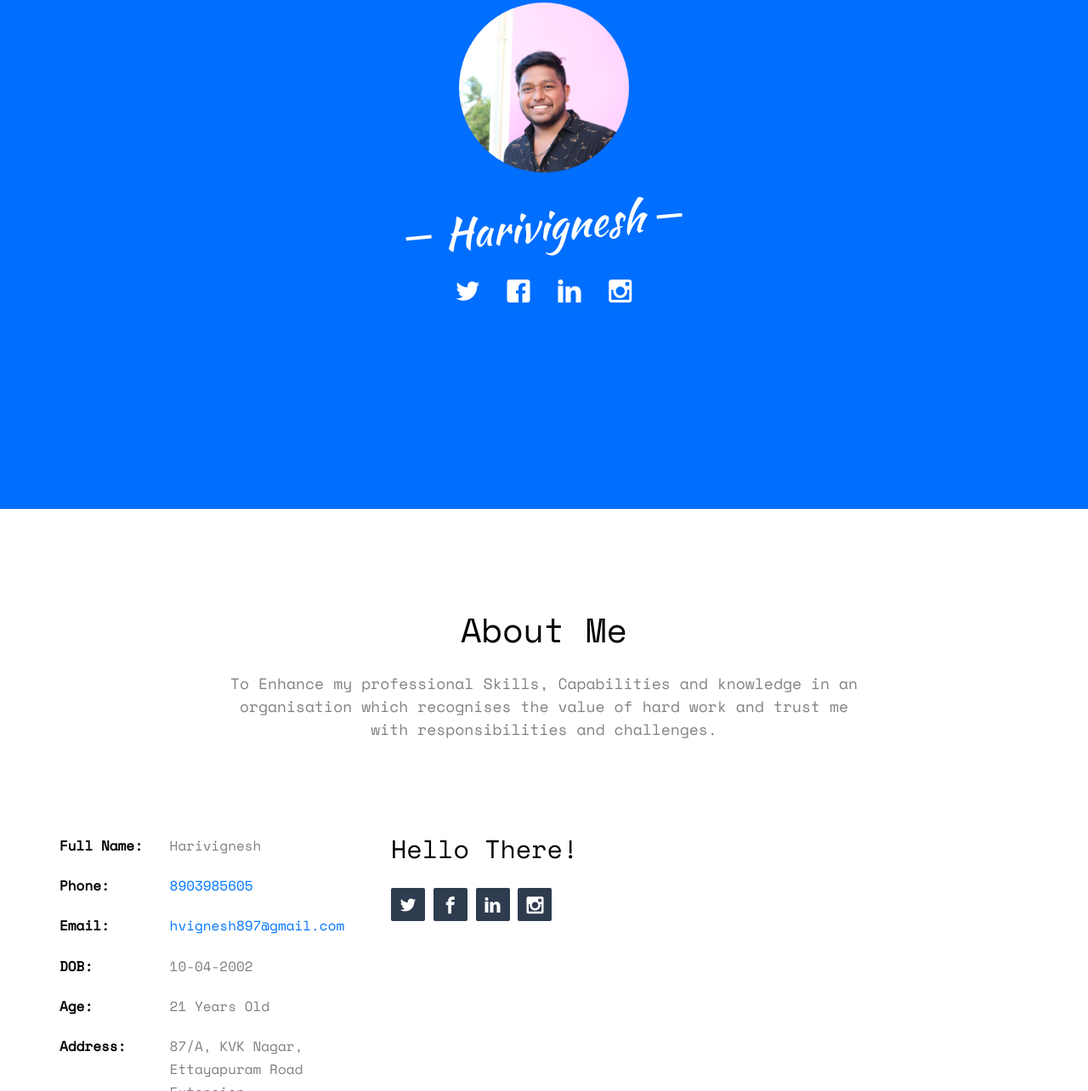
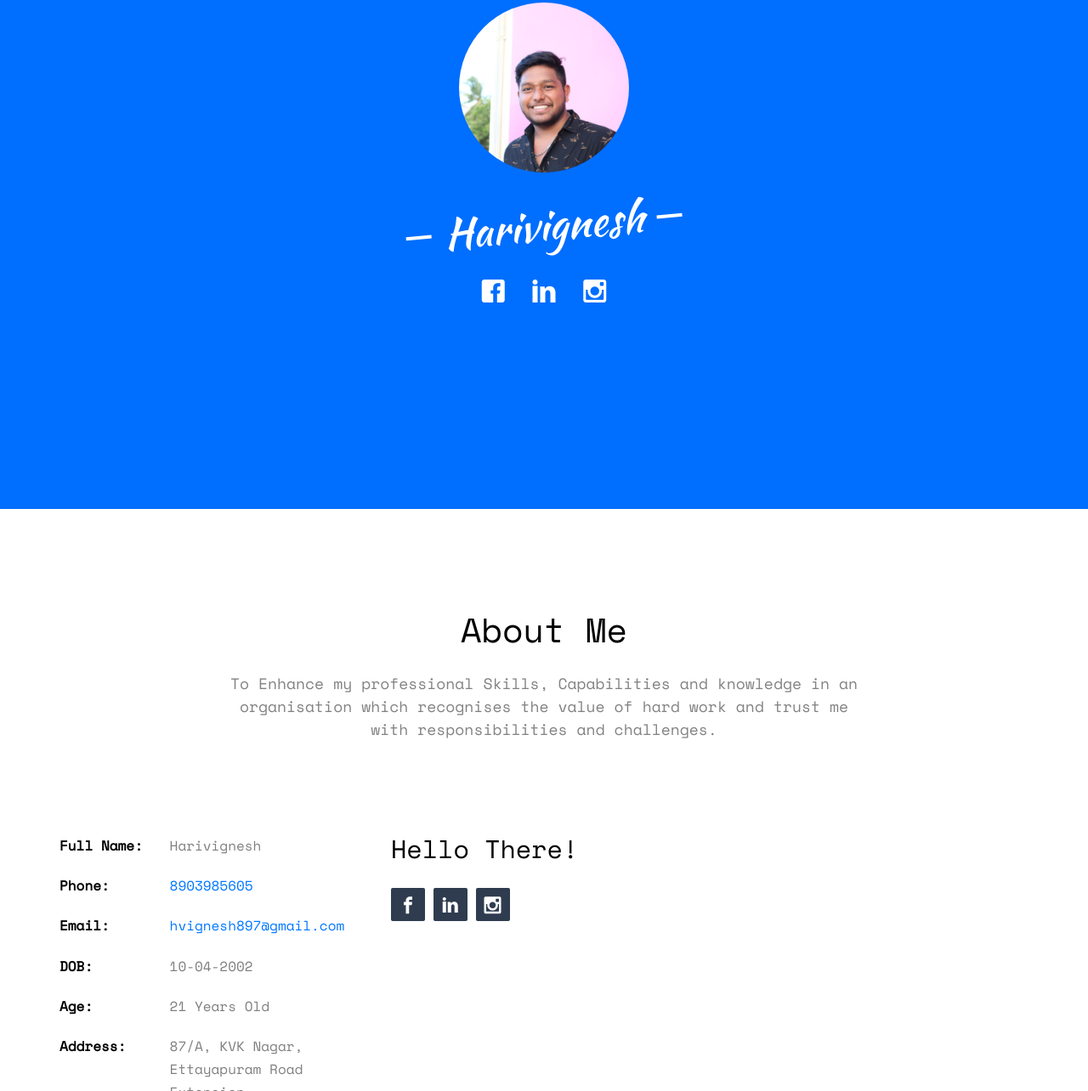
Before and after one commit to Ciddarth10/Harivignesh.github.io, a plain HTML site: page index.html in a window 1280 px wide. Shown: the part 201-1485 px from the top of the page at 85% size. Drawn offline with nearby package versions, Linux system fonts and the light colour scheme; files whose address does not match are found by name.

Commit message:
Update index.html
twitter removed

```diff
--- a/index.html
+++ b/index.html
@@ -53,9 +53,6 @@
                   <h3><span></span></h3>
                   <p>
                     <ul class="fh5co-social-icons">
-                      <li>
-                        <a href="#"><i class="icon-twitter2"></i></a>
-                      </li>
                       <li>
                         <a href="https://www.facebook.com/profile.php?id=100088106087455"><i class="icon-facebook2"></i></a>
                       </li>
@@ -116,9 +113,6 @@
               <p></p>
               <p>
                 <ul class="fh5co-social-icons">
-                  <li>
-                    <a href="#"><i class="icon-twitter2"></i></a>
-                  </li>
                   <li>
                     <a href="https://www.facebook.com/profile.php?id=100088106087455"><i class="icon-facebook3"></i></a>
                   </li>
```
